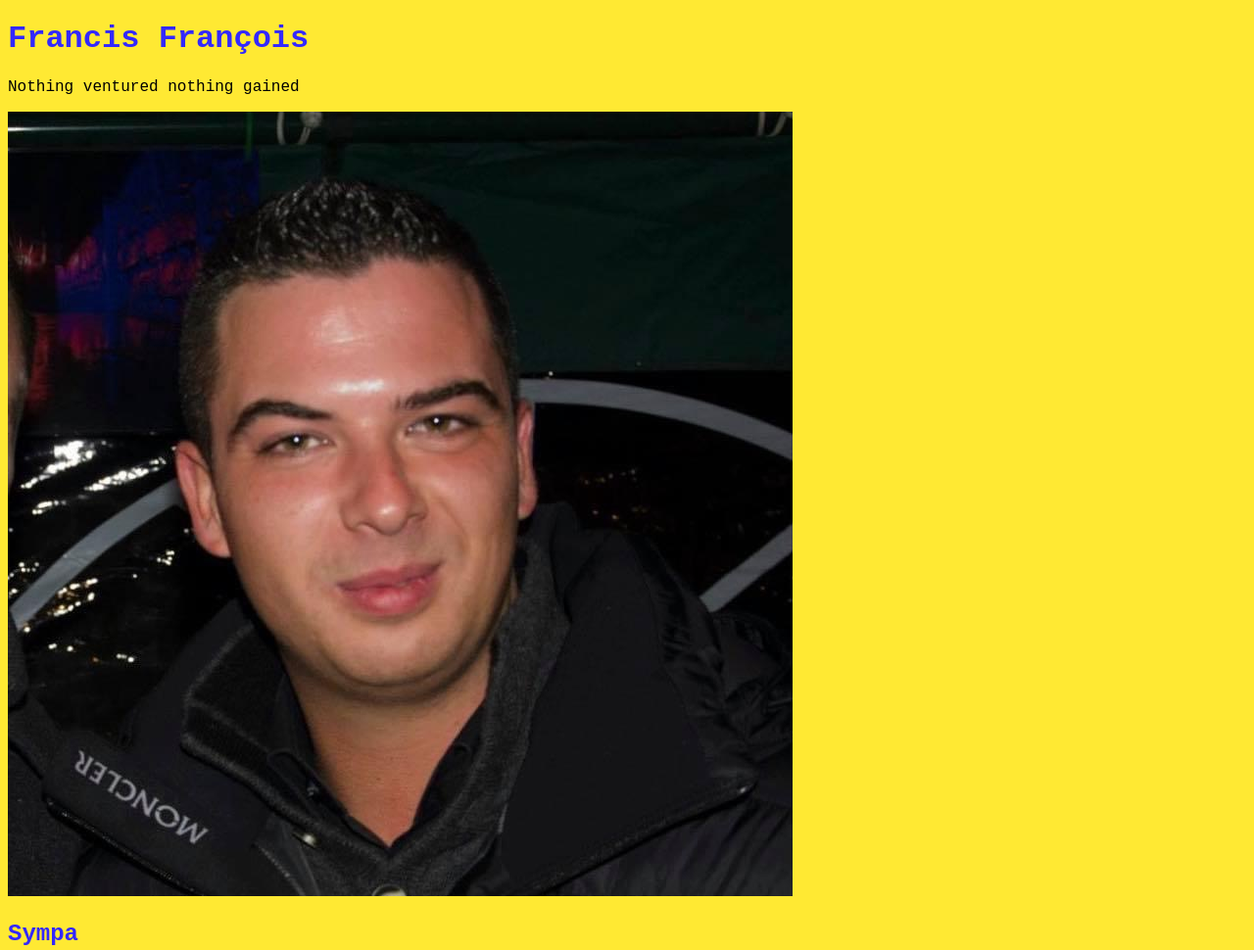
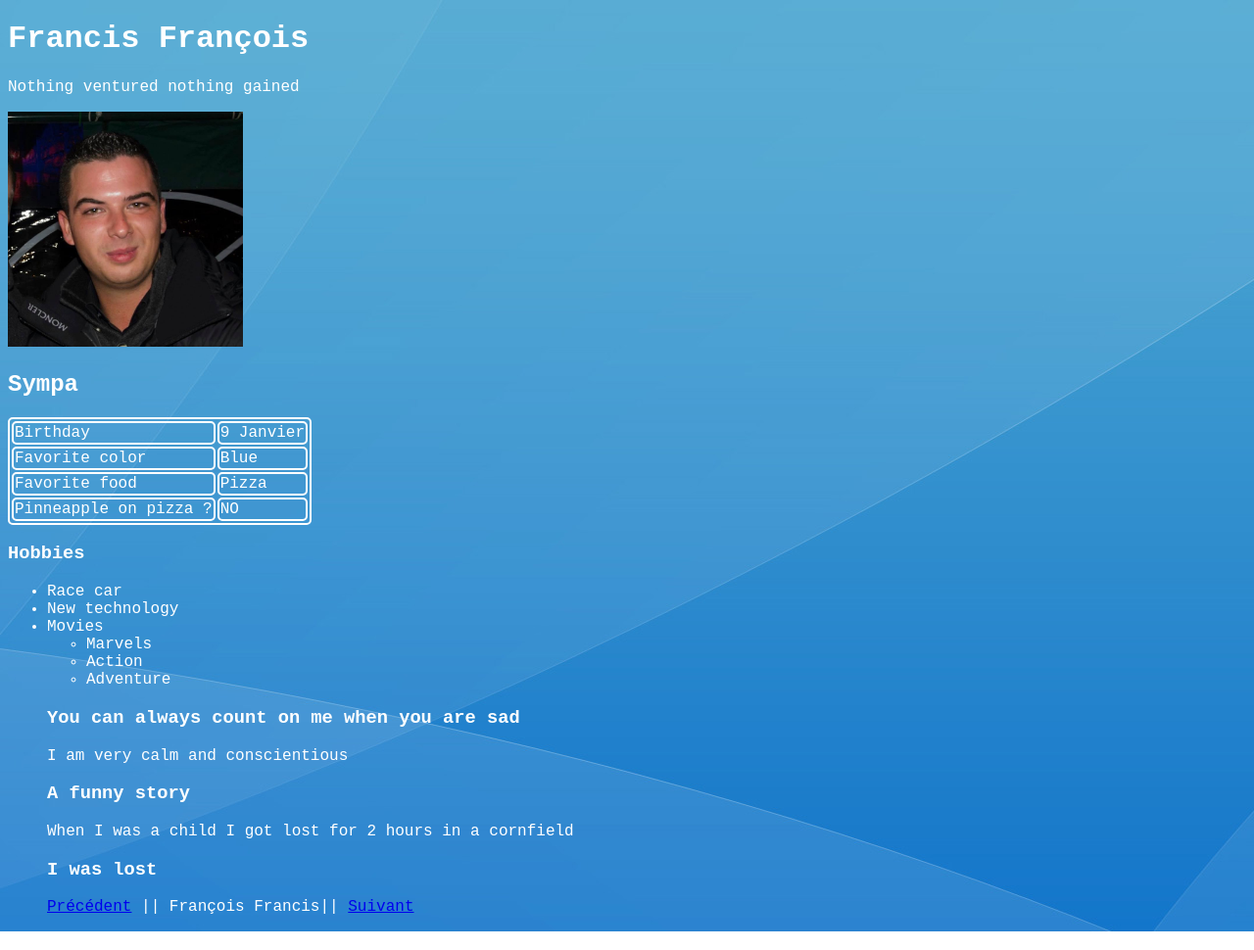
Before and after one commit to FrancisFrancois/markdown-warmup-html, a plain HTML site: page index.html in a window 1280 px wide. Shown: the top 970 px of the page at 98% size. Drawn offline with Linux system fonts and the light colour scheme.

Commit message:
update2 CSS

```diff
--- a/index.html
+++ b/index.html
@@ -14,7 +14,7 @@
 
 <p><italic>Nothing ventured nothing gained</italic></p>
 
-    <img src ="IMG_5518.JPG">
+    <img src ="IMG_5518.JPG" class="moi">
 
 
 <h2>Sympa</h2>
--- a/style.css
+++ b/style.css
@@ -1,19 +1,34 @@
-body { background-color: #FFE933;
+body {
+       background-image: url(fond_Ecran1.jpeg);
+       background-repeat: no-repeat;
        font-family:'Courier New', Courier, monospace, sans-serif;
+       color: white;
 
 
 }
 
-table, td, tr {border-style: solid;
-               border-width: 2px;
-               border-color:#3328FF;
-               border-radius: 5px;
+table, td, tr {
+        border-style: solid;
+        border-width: 2px;
+        border-color:white;
+        border-radius: 5px;
 }
 
-h1 {color: #3328FF;}
-h2 {color: #3328FF;}
-h3 {color: #3328FF;}
+h1 {
+       color: white;
+}
+h2 {
+       color: white;
+}
+h3 {
+       color: white;
+}
 
 a:hover {
        background-color: red;
      }
+
+.moi {
+       width: 15em;
+       height: 15em;
+       }
```
Also changed, not shown: fond_Ecran1.jpeg (added), 1 other file.
